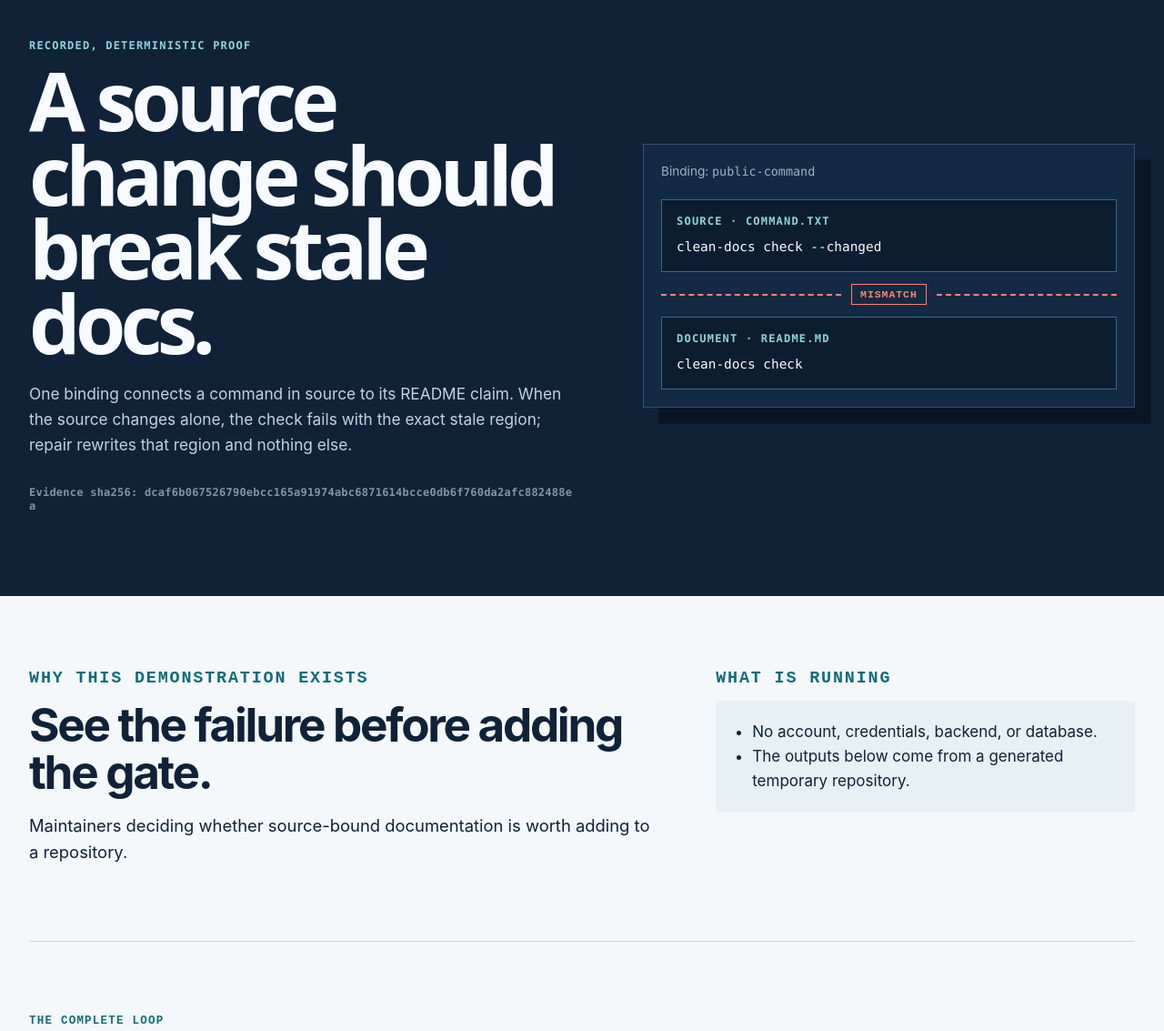
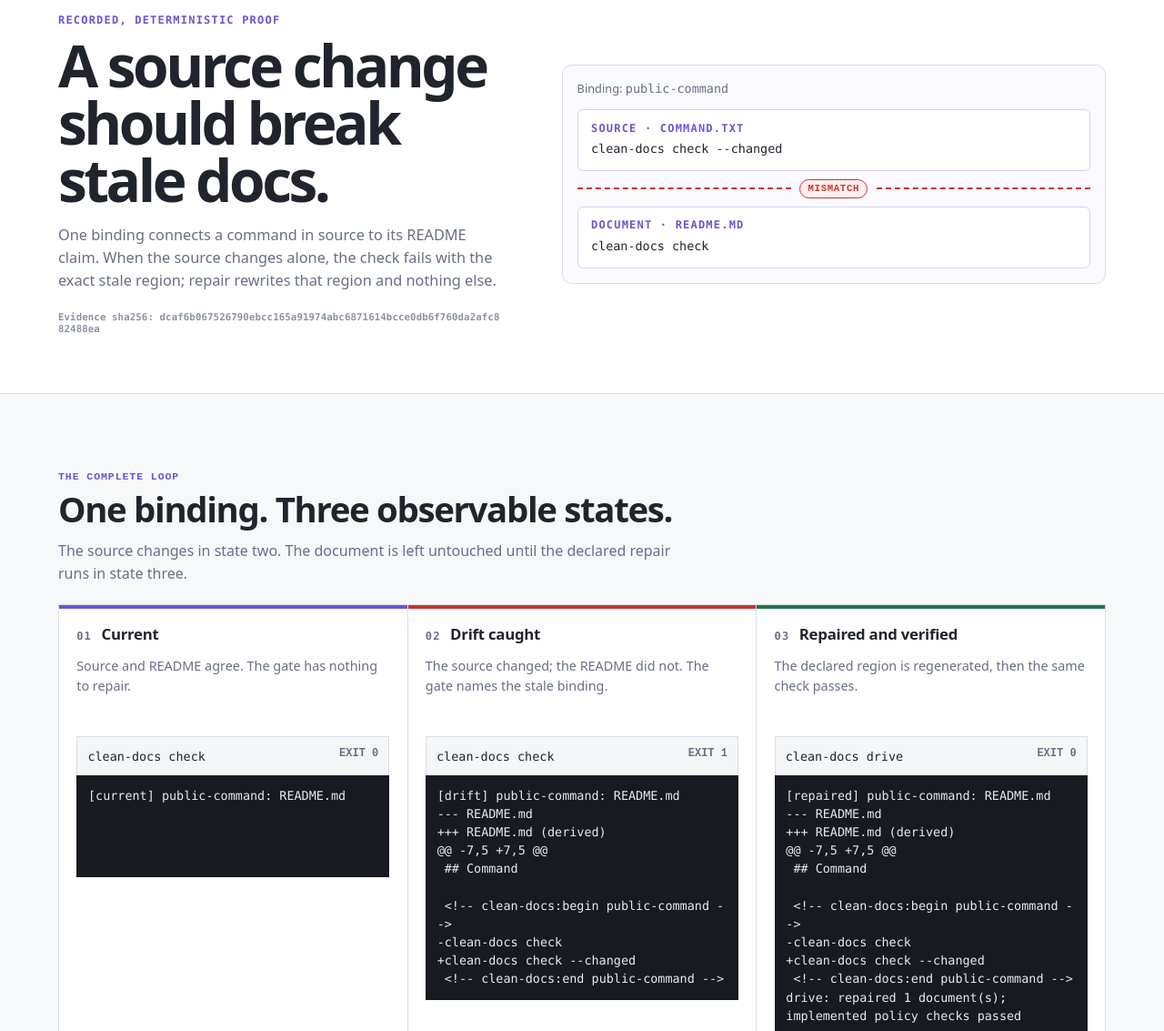
Before and after one commit to owieschon/sourcebound, a plain HTML site: page docs/demo/index.html in a window 1280 px wide. Shown: the part 49-1182 px from the top of the page at 91% size. Drawn offline with Linux system fonts and the light colour scheme.

Commit message:
Make the demo information-first

```diff
--- a/docs/demo/index.html
+++ b/docs/demo/index.html
@@ -5,61 +5,61 @@
   <meta name="viewport" content="width=device-width, initial-scale=1">
   <title>A source change should break stale docs.</title>
   <style>
-    :root { color-scheme: light; --ink: #102238; --muted: #5b6b7d; --paper: #f4f8fb; --panel: #ffffff; --line: #c9d5df; --source: #116b78; --bad: #d4473f; --good: #177245; --signal: #f4b942; --code: #0b1726; }
+    :root { color-scheme: light; --ink: #20242c; --muted: #667085; --paper: #f7f8fa; --panel: #ffffff; --line: #d9dde5; --binding: #6558d3; --binding-soft: #eeecff; --bad: #c9342f; --bad-soft: #fff0ef; --good: #22734b; --good-soft: #eaf7f0; --code: #171a21; }
     * { box-sizing: border-box; }
     html { scroll-behavior: smooth; }
-    body { margin: 0; background: var(--paper); color: var(--ink); font: 17px/1.6 Inter, ui-sans-serif, system-ui, -apple-system, BlinkMacSystemFont, "Segoe UI", sans-serif; }
+    body { margin: 0; background: var(--paper); color: var(--ink); font: 16px/1.55 ui-sans-serif, system-ui, -apple-system, BlinkMacSystemFont, "Segoe UI", sans-serif; }
     a { color: inherit; text-underline-offset: .22em; }
     .skip { position: absolute; left: 1rem; top: -5rem; z-index: 5; background: var(--ink); color: white; padding: .7rem 1rem; }
     .skip:focus { top: 1rem; }
-    .wrap, main { width: min(76rem, calc(100% - 2.5rem)); margin: 0 auto; }
-    header { overflow: hidden; background: var(--ink); color: #f7fbff; }
-    .hero { display: grid; grid-template-columns: minmax(0, 1.05fr) minmax(25rem, .95fr); gap: clamp(2rem, 6vw, 6rem); align-items: center; min-height: 42rem; padding: 5rem 0; }
-    h1 { max-width: 12ch; margin: .6rem 0 1.5rem; font: 760 clamp(3.1rem, 7vw, 6.8rem)/.91 ui-sans-serif, system-ui, sans-serif; letter-spacing: -.065em; }
-    h2 { margin: 0 0 1rem; font-size: clamp(2rem, 4vw, 3.4rem); line-height: 1.02; letter-spacing: -.045em; }
-    h3 { margin: 0; font-size: 1.35rem; letter-spacing: -.025em; }
+    .wrap, main { width: min(72rem, calc(100% - 2.5rem)); margin: 0 auto; }
+    header { background: var(--panel); border-bottom: 1px solid var(--line); }
+    .hero { display: grid; grid-template-columns: minmax(0, .9fr) minmax(28rem, 1.1fr); gap: clamp(2rem, 5vw, 4.5rem); align-items: center; padding: 3.25rem 0; }
+    h1 { max-width: 14ch; margin: .45rem 0 1rem; font-size: clamp(2.5rem, 5vw, 4.5rem); line-height: .98; letter-spacing: -.055em; }
+    h2 { margin: 0 0 .75rem; font-size: clamp(1.65rem, 3vw, 2.45rem); line-height: 1.08; letter-spacing: -.035em; }
+    h3 { margin: 0; font-size: 1.05rem; letter-spacing: -.015em; }
     .eyebrow, .digest, .state-index, .node-label { font: 700 .75rem/1.2 ui-monospace, SFMono-Regular, Menlo, monospace; letter-spacing: .1em; text-transform: uppercase; }
-    .eyebrow { color: #8ed4dc; }
+    .eyebrow { color: var(--binding); }
     .hero-copy { min-width: 0; }
-    .hero-copy > p:not(.eyebrow):not(.digest) { max-width: 39rem; color: #c5d2df; font-size: 1.08rem; overflow-wrap: anywhere; }
-    .digest { margin-top: 2rem; color: #8294a8; overflow-wrap: anywhere; word-break: break-all; text-transform: none; letter-spacing: .02em; }
-    .binding { position: relative; padding: 1.2rem; border: 1px solid #38506a; background: #132a43; box-shadow: 1.1rem 1.1rem 0 #091522; }
-    .binding-title { margin: 0 0 1.2rem; color: #9fb1c4; font-size: .85rem; }
-    .node { padding: 1rem; border: 1px solid #49627d; background: #0d1d30; }
-    .node-label { display: block; margin-bottom: .65rem; color: #8ed4dc; }
-    .node code { display: block; overflow-x: auto; color: #f7fbff; font-size: .9rem; }
-    .tether { display: grid; grid-template-columns: 1fr auto 1fr; align-items: center; gap: .7rem; margin: .8rem 0; color: #f7c85f; }
+    .hero-copy > p:not(.eyebrow):not(.digest) { max-width: 34rem; color: var(--muted); font-size: 1.02rem; overflow-wrap: anywhere; }
+    .digest { margin-top: 1.35rem; color: #8b93a3; overflow-wrap: anywhere; word-break: break-all; text-transform: none; letter-spacing: .01em; font-size: .67rem; }
+    .binding { position: relative; padding: 1rem; border: 1px solid var(--line); border-radius: .65rem; background: #fafaff; }
+    .binding-title { margin: 0 0 .75rem; color: var(--muted); font-size: .8rem; }
+    .node { padding: .8rem .9rem; border: 1px solid #d5d1fb; border-radius: .4rem; background: var(--panel); }
+    .node-label { display: block; margin-bottom: .4rem; color: var(--binding); }
+    .node code { display: block; overflow-x: auto; color: var(--ink); font-size: .84rem; }
+    .tether { display: grid; grid-template-columns: 1fr auto 1fr; align-items: center; gap: .6rem; margin: .55rem 0; color: var(--bad); }
     .tether::before, .tether::after { content: ""; border-top: 2px dashed currentColor; }
-    .tether span { padding: .3rem .55rem; border: 1px solid currentColor; font: 700 .72rem/1 ui-monospace, monospace; text-transform: uppercase; letter-spacing: .08em; }
-    .mismatch { color: #ff8178; }
-    main { padding: 5rem 0 2rem; }
-    .intro-grid { display: grid; grid-template-columns: 1.2fr .8fr; gap: 4rem; padding-bottom: 4rem; border-bottom: 1px solid var(--line); }
+    .tether span { padding: .25rem .5rem; border: 1px solid currentColor; border-radius: 999px; background: var(--bad-soft); font: 700 .67rem/1 ui-monospace, monospace; text-transform: uppercase; letter-spacing: .06em; }
+    .mismatch { color: var(--bad); }
+    main { padding: 2.5rem 0 2rem; }
+    .intro-grid { display: grid; grid-template-columns: 1.2fr .8fr; gap: 3rem; padding-bottom: 2.5rem; border-bottom: 1px solid var(--line); }
     .intro-grid p { max-width: 44rem; font-size: 1.15rem; }
-    .prerequisites { margin: 0; padding: 1.3rem 1.3rem 1.3rem 2.5rem; background: #e7f1f5; }
-    .section-kicker { margin: 0 0 .8rem; color: var(--source); font: 700 .78rem/1.2 ui-monospace, monospace; letter-spacing: .1em; text-transform: uppercase; }
-    .procedure { padding: 5rem 0; }
-    .procedure-lead { max-width: 43rem; margin-bottom: 2rem; color: var(--muted); }
+    .prerequisites { margin: 0; padding: 1rem 1rem 1rem 2.2rem; border: 1px solid var(--line); border-radius: .5rem; background: var(--panel); }
+    .section-kicker { margin: 0 0 .55rem; color: var(--binding); font: 700 .72rem/1.2 ui-monospace, monospace; letter-spacing: .08em; text-transform: uppercase; }
+    .procedure { padding: 2.75rem 0; }
+    .procedure-lead { max-width: 43rem; margin: 0 0 1.35rem; color: var(--muted); }
     .states { display: grid; grid-template-columns: repeat(3, minmax(0, 1fr)); border: 1px solid var(--line); background: var(--line); gap: 1px; }
-    .state { position: relative; background: var(--panel); padding: 1.5rem; min-width: 0; }
-    .state::before { content: ""; position: absolute; inset: 0 auto auto 0; width: 100%; height: .35rem; background: var(--source); }
+    .state { position: relative; background: var(--panel); padding: 1.2rem; min-width: 0; }
+    .state::before { content: ""; position: absolute; inset: 0 auto auto 0; width: 100%; height: .25rem; background: var(--binding); }
     .state.drift::before { background: var(--bad); } .state.repaired::before { background: var(--good); }
-    .state-heading { display: flex; align-items: baseline; gap: .75rem; margin-bottom: 1rem; }
+    .state-heading { display: flex; align-items: baseline; gap: .65rem; margin-bottom: .65rem; }
     .state-index { color: var(--muted); }
-    .state-explanation { min-height: 5.1rem; color: var(--muted); }
-    .step { margin-top: 1.2rem; }
-    .step > p { margin: 0; padding: .7rem .85rem; border: 1px solid var(--line); border-bottom: 0; background: #eef3f6; }
+    .state-explanation { min-height: 4.65rem; margin: 0; color: var(--muted); font-size: .9rem; }
+    .step { margin-top: .85rem; }
+    .step > p { margin: 0; padding: .55rem .7rem; border: 1px solid var(--line); border-bottom: 0; background: #f5f6f8; }
     .step span { float: right; color: var(--muted); font: 700 .75rem/1.8 ui-monospace, monospace; text-transform: uppercase; }
     code, pre { font: .84rem/1.5 ui-monospace, SFMono-Regular, Menlo, monospace; }
-    pre { min-height: 8rem; margin: 0; overflow: auto; padding: 1rem; background: var(--code); color: #dbe9f4; white-space: pre-wrap; }
-    .proof { display: grid; grid-template-columns: .75fr 1.25fr; gap: 4rem; padding: 4rem 0; border-top: 1px solid var(--line); }
+    pre { min-height: 7rem; margin: 0; overflow: auto; padding: .8rem; background: var(--code); color: #e8eaf0; white-space: pre-wrap; }
+    .proof { display: grid; grid-template-columns: .75fr 1.25fr; gap: 3rem; padding: 2.75rem 0; border-top: 1px solid var(--line); }
     .proof ul { margin: 0; padding-left: 1.2rem; }
     .proof li + li { margin-top: .8rem; }
-    .next-section { display: flex; justify-content: space-between; align-items: center; gap: 2rem; margin-top: 2rem; padding: 2rem; background: #dceaf0; }
+    .next-section { display: flex; justify-content: space-between; align-items: center; gap: 2rem; margin-top: 1rem; padding: 1.5rem; border: 1px solid #d5d1fb; border-radius: .65rem; background: var(--binding-soft); }
     .next-section h2 { max-width: 15ch; font-size: 2rem; }
-    .next { flex: none; display: inline-block; padding: .9rem 1.2rem; border: 2px solid var(--ink); background: var(--ink); color: white; font-weight: 750; text-decoration: none; }
-    .next:hover { background: transparent; color: var(--ink); }
-    @media (max-width: 900px) { .hero { grid-template-columns: 1fr; min-height: auto; } .binding { max-width: 38rem; } .states { grid-template-columns: 1fr; } .state-explanation { min-height: 0; } .intro-grid, .proof { grid-template-columns: 1fr; gap: 1.5rem; } }
-    @media (max-width: 560px) { .wrap, main { width: min(100% - 2rem, 76rem); } .hero { padding: 3.5rem 0; } h1 { font-size: 3rem; } .binding { padding: .8rem; box-shadow: .55rem .55rem 0 #091522; } .next-section { align-items: flex-start; flex-direction: column; } }
+    .next { flex: none; display: inline-block; padding: .75rem 1rem; border: 1px solid var(--binding); border-radius: .4rem; background: var(--binding); color: white; font-weight: 700; text-decoration: none; }
+    .next:hover { background: #5145bd; }
+    @media (max-width: 900px) { .hero { grid-template-columns: 1fr; } .binding { max-width: 38rem; } .states { grid-template-columns: 1fr; } .state-explanation { min-height: 0; } .intro-grid, .proof { grid-template-columns: 1fr; gap: 1.5rem; } }
+    @media (max-width: 560px) { .wrap, main { width: min(100% - 2rem, 72rem); } .hero { padding: 2.25rem 0; } h1 { font-size: 2.65rem; } .binding { padding: .75rem; } .next-section { align-items: flex-start; flex-direction: column; } }
     @media (prefers-reduced-motion: reduce) { *, *::before, *::after { scroll-behavior: auto !important; } }
   </style>
 </head>
@@ -82,10 +82,6 @@
     </div>
   </header>
   <main id="main">
-    <section class="intro-grid" aria-labelledby="intended-reader">
-      <div><p class="section-kicker">Why this demonstration exists</p><h2 id="intended-reader">See the failure before adding the gate.</h2><p>Maintainers deciding whether source-bound documentation is worth adding to a repository.</p></div>
-      <div><p class="section-kicker" id="prerequisites">What is running</p><ul class="prerequisites" aria-labelledby="prerequisites"><li>No account, credentials, backend, or database.</li><li>The outputs below come from a generated temporary repository.</li></ul></div>
-    </section>
     <section class="procedure" aria-labelledby="procedure"><p class="section-kicker">The complete loop</p><h2 id="procedure">One binding. Three observable states.</h2><p class="procedure-lead">The source changes in state two. The document is left untouched until the declared repair runs in state three.</p><div class="states"><article class="state before" aria-labelledby="state-before"><div class="state-heading"><span class="state-index">01</span><h3 id="state-before">Current</h3></div><p class="state-explanation">Source and README agree. The gate has nothing to repair.</p><div class="step"><p><code>clean-docs check</code> <span>exit 0</span></p><pre aria-label="Output from clean-docs check"><code>[current] public-command: README.md</code></pre></div></article><article class="state drift" aria-labelledby="state-drift"><div class="state-heading"><span class="state-index">02</span><h3 id="state-drift">Drift caught</h3></div><p class="state-explanation">The source changed; the README did not. The gate names the stale binding.</p><div class="step"><p><code>clean-docs check</code> <span>exit 1</span></p><pre aria-label="Output from clean-docs check"><code>[drift] public-command: README.md
 --- README.md
 +++ README.md (derived)
@@ -106,6 +102,10 @@
 +clean-docs check --changed
  &lt;!-- clean-docs:end public-command --&gt;
 drive: repaired 1 document(s); implemented policy checks passed</code></pre></div><div class="step"><p><code>clean-docs check</code> <span>exit 0</span></p><pre aria-label="Output from clean-docs check"><code>[current] public-command: README.md</code></pre></div></article></div></section>
+    <section class="intro-grid" aria-labelledby="intended-reader">
+      <div><p class="section-kicker">Why this demonstration exists</p><h2 id="intended-reader">See the failure before adding the gate.</h2><p>Maintainers deciding whether source-bound documentation is worth adding to a repository.</p></div>
+      <div><p class="section-kicker" id="prerequisites">What is running</p><ul class="prerequisites" aria-labelledby="prerequisites"><li>No account, credentials, backend, or database.</li><li>The outputs below come from a generated temporary repository.</li></ul></div>
+    </section>
     <section class="proof" aria-labelledby="limits"><div><p class="section-kicker">Evidence boundary</p><h2 id="limits">What this proves.</h2></div><ul><li>This page replays recorded deterministic evidence; it does not execute in the browser.</li><li>The fixture proves one region-binding workflow, not every supported extractor.</li></ul></section>
     <section class="next-section" aria-labelledby="next-step"><h2 id="next-step">Try the same loop in a repository.</h2><a class="next" href="https://github.com/owieschon/clean-docs#install-and-audit">Run the local quickstart</a></section>
   </main>
```
Also changed, not shown: 1 other file.
